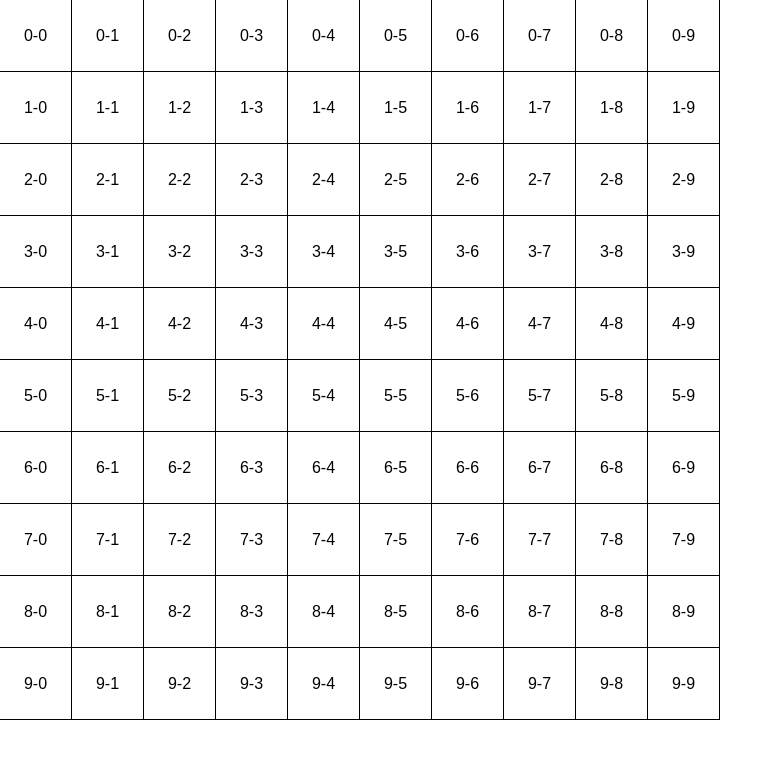
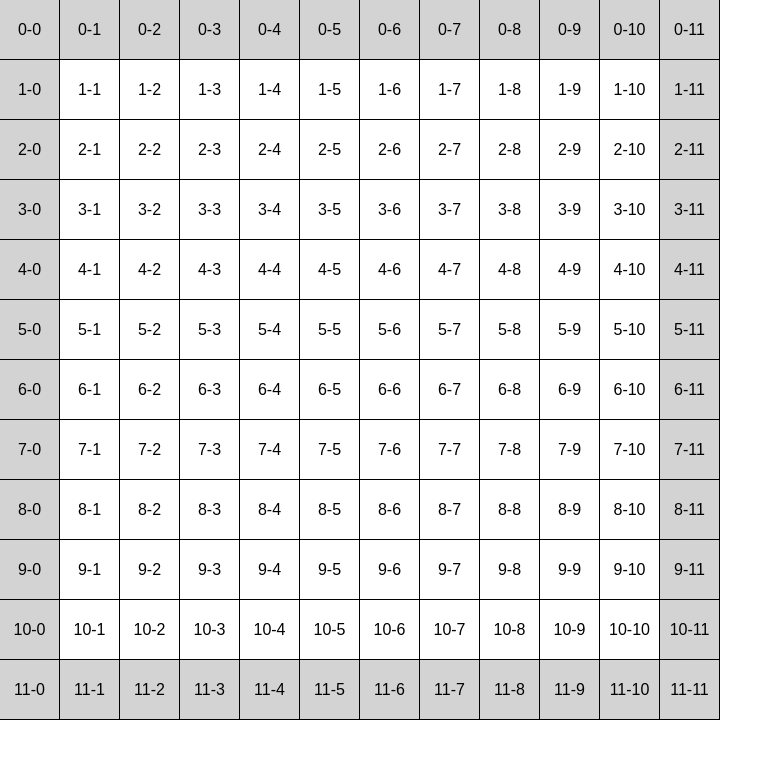
Before and after one commit to JoniBach/svelte-cathedral, a SvelteKit app: page /v5 in a window 1280 px wide. Shown: the top 758 px of the page, without its empty margins (0-783 px from the left). Built offline with nearby package versions, Linux system fonts and the light colour scheme.

Commit message:
creating perimiter

```diff
--- a/src/routes/v5/+page.svelte
+++ b/src/routes/v5/+page.svelte
@@ -2,8 +2,8 @@
 	import { onMount } from 'svelte';
 	import { PIECES, CATHEDRAL } from '../pieces.js';
 
-	let rows = 10;
-	let columns = 10;
+	let rows = 12;
+	let columns = 12;
 	let player = 1;
 	let turn = 1;
 
@@ -12,7 +12,8 @@
 			id: `${row}-${col}`,
 			status: null,
 			owner: null,
-			occupied: false
+			occupied: false,
+			boundry: false
 		});
 
 		const cells = Array.from({ length: rows * columns }, (_, index) => {
@@ -32,6 +33,20 @@
 
 	const getCells = (ids) => ids.map((id) => getCell(id));
 
+	const getOuterCells = (cells) => {
+		return cells.filter((cell) => {
+			const [row, col] = cell.id.split('-').map(Number);
+
+			// Check if the cell is on the outer boundary
+			return (
+				row === 0 || // Top row
+				row === rows - 1 || // Bottom row
+				col === 0 || // Leftmost column
+				col === columns - 1 // Rightmost column
+			);
+		});
+	};
+
 	const modifyCells = {
 		ownership: (selectedCells, grid) => {
 			return grid.map((existingCell) => {
@@ -43,6 +58,12 @@
 			return grid.map((existingCell) => {
 				const match = selectedCells.find((cell) => cell.id === existingCell.id);
 				return match ? { ...existingCell, occupied: true } : existingCell;
+			});
+		},
+		boundry: (selectedCells, grid) => {
+			return grid.map((existingCell) => {
+				const match = selectedCells.find((cell) => cell.id === existingCell.id);
+				return match ? { ...existingCell, boundry: true, occupied: true } : existingCell;
 			});
 		}
 	};
@@ -60,6 +81,9 @@
 
 	onMount(() => {
 		grid = initGrid();
+		let outerCells = getOuterCells(grid);
+		grid = modifyCells.boundry(outerCells, grid);
+		console.log('Outer cells:', outerCells);
 	});
 
 	const getCellsToFill = (grid) => {
@@ -162,6 +186,7 @@
 		newGrid = modifyCells.occupation([cell], newGrid);
 		let fillCells = getCellsToFill(newGrid);
 		newGrid = modifyCells.ownership(fillCells, newGrid);
+
 		grid = newGrid;
 		modifyTurn.end(true);
 	};
@@ -171,7 +196,10 @@
 
 <div class="grid" style="grid-template-columns: repeat({columns}, 1fr)">
 	{#each grid as cell}
-		<div class="cell player-{cell.owner} occupied-{cell.occupied}" on:click={() => cellClick(cell)}>
+		<div
+			class="cell player-{cell.owner} occupied-{cell.occupied} boundry-{cell.boundry}"
+			on:click={() => cellClick(cell)}
+		>
 			{cell.id}
 		</div>
 	{/each}
@@ -206,4 +234,7 @@
 	.cell.player-2.occupied-false {
 		background-color: lightcoral;
 	}
+	.cell.boundry-true {
+		background-color: lightgray;
+	}
 </style>
```
